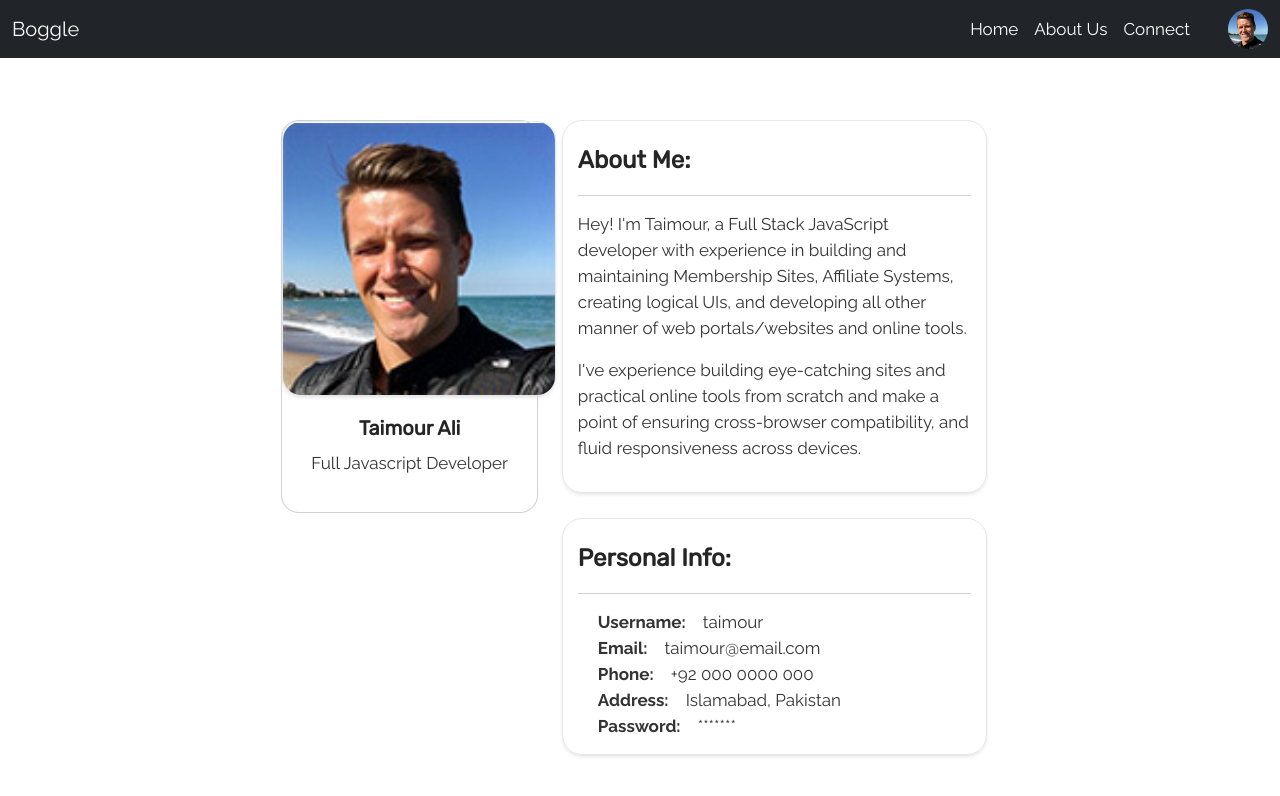
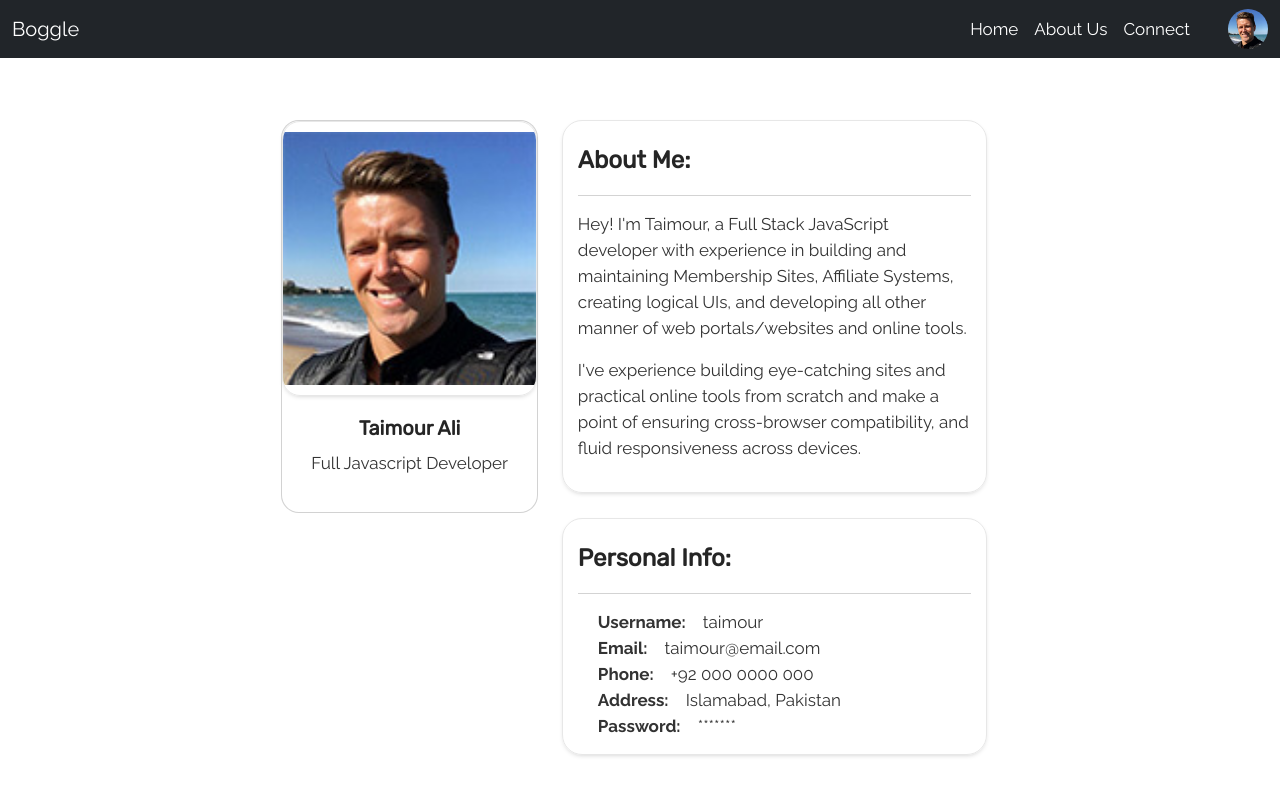
Before and after one commit to sardartaimour/boggle, an Angular app: page /my-profile in a window 1280 px wide. Shown: the top 796 px of the page. Built offline with nearby package versions, Linux system fonts and the light colour scheme.

Commit message:
profile chages

```diff
--- a/src/app/profile/profile.component.css
+++ b/src/app/profile/profile.component.css
@@ -8,8 +8,9 @@
 
 .profile-pic-container {
     height: 275px;
-    max-width: 280px;
-    width: 274px;
+    /* max-width: 280px; */
+    /* width: 274px; */
+    width: 100%;
     border-radius: 18px;
     padding: 0;
     margin-bottom: 0;
--- a/src/app/profile/profile.component.html
+++ b/src/app/profile/profile.component.html
@@ -44,9 +44,9 @@
                         <div class="process_text">
                             <ul >
                                 <li><b>Username: </b>&nbsp;&nbsp; <span>taimour</span></li><br/>
-                                <li><b>Email: </b>&nbsp;&nbsp; <span>taimour@email.com</span></li>
-                                <li><b>Phone: </b>&nbsp;&nbsp; <span>+92 000 0000 000</span></li>
-                                <li><b>Address: </b>&nbsp;&nbsp; <span>Islamabad, Pakistan</span></li>
+                                <li><b>Email: </b>&nbsp;&nbsp; <span>taimour@email.com</span></li><br/>
+                                <li><b>Phone: </b>&nbsp;&nbsp; <span>+92 000 0000 000</span></li><br/>
+                                <li><b>Address: </b>&nbsp;&nbsp; <span>Islamabad, Pakistan</span></li><br/>
                                 <li><b>Password: </b>&nbsp;&nbsp; <span>*******</span></li>
                             </ul>
                         </div>
```
Also changed, not shown: 1 other file (tests, documents, lock files or other folders).
